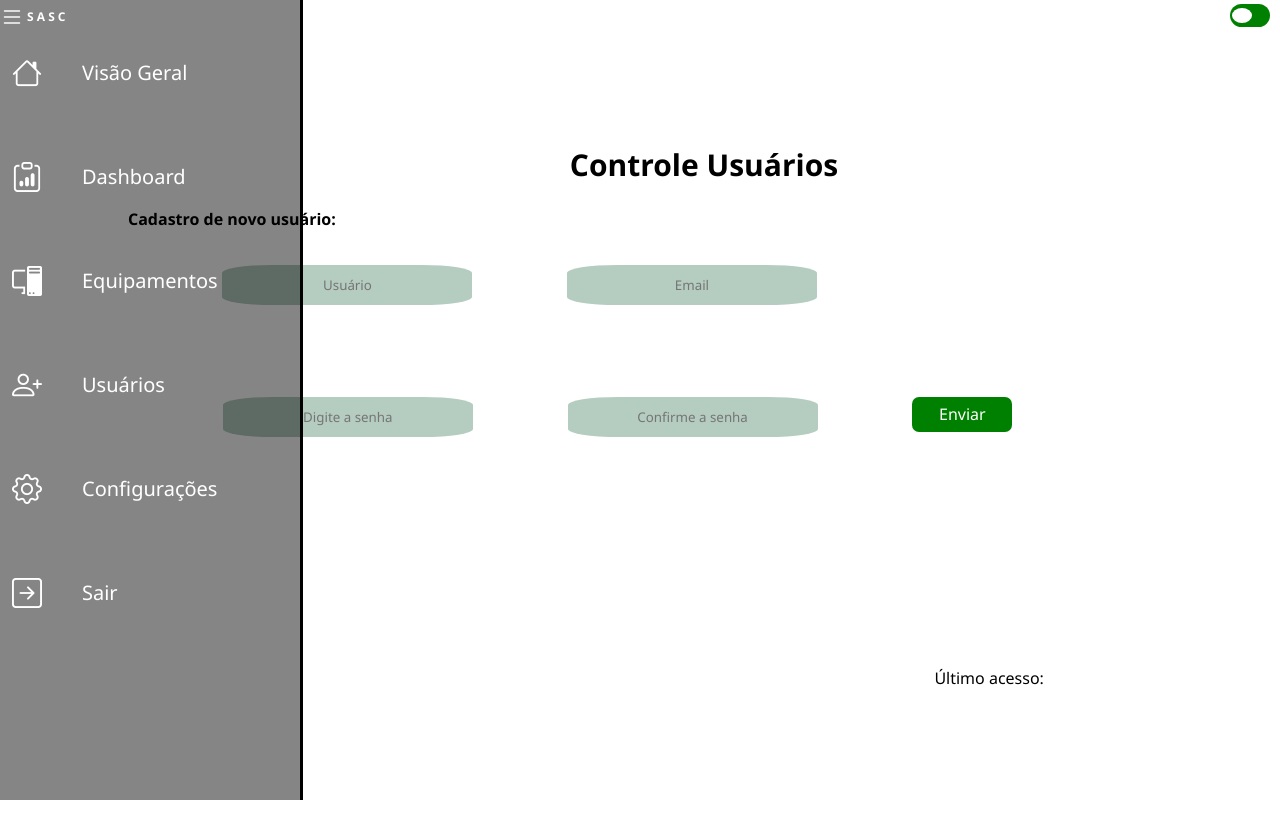
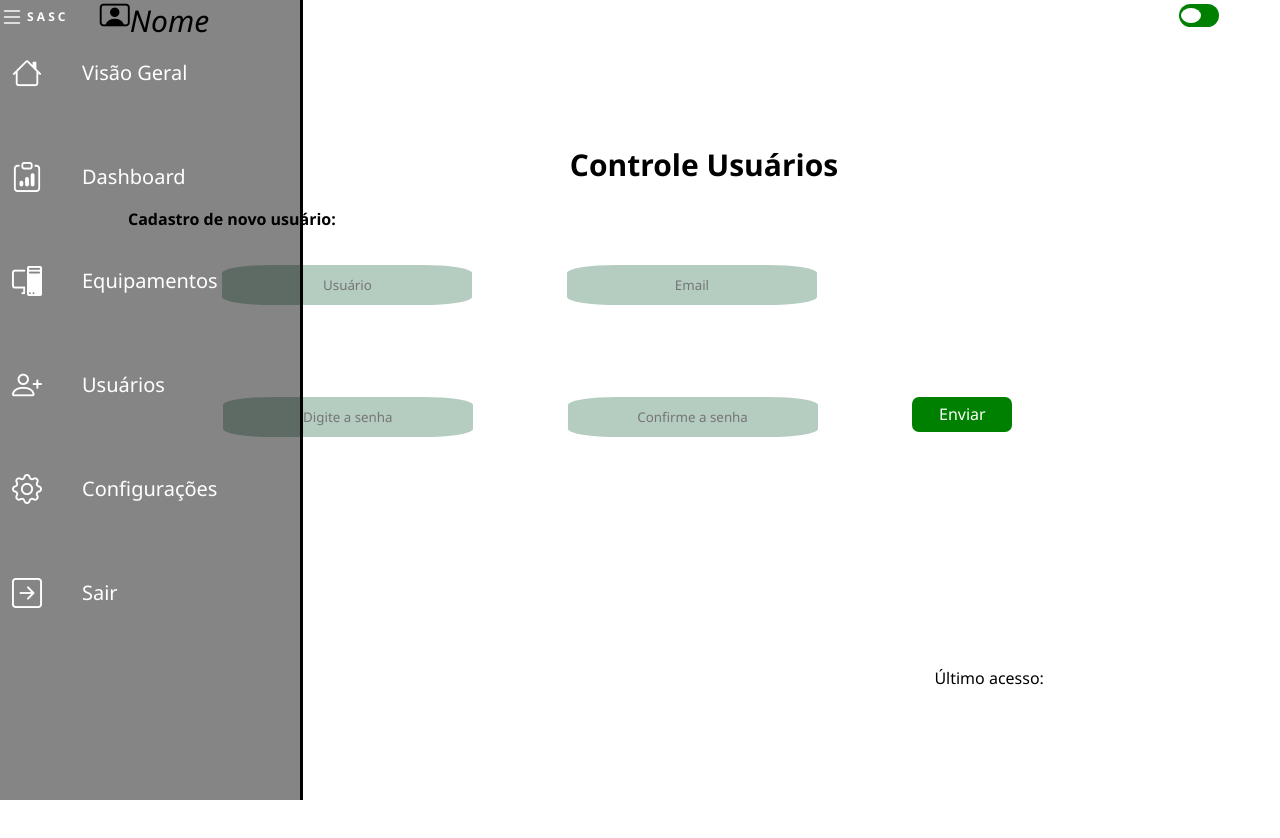
Before and after one commit to devdeluan/CadastroUsuario, a plain HTML site: page index.html in a window 1280 px wide. Shown: the top 838 px of the page. Drawn offline with nearby package versions, Linux system fonts and the light colour scheme.

Commit message:
Cadastro2

```diff
--- a/index.html
+++ b/index.html
@@ -11,6 +11,7 @@
 </head>
 <body>
     <header>
+        <i class="bi bi-person-video"> Nome</i>
         <div class="container">
             <label>
                 <input type="checkbox" class="checkbox">
--- a/style.css
+++ b/style.css
@@ -10,9 +10,20 @@ body {
 
 
 header {
+    width: 90%;
     height: 80px;
     display: flex;
     align-items:flex-start;
+    margin-left: 6%;
+}
+
+header > i {
+    color: black;
+    font-size: 30px;
+    margin-left: 2%;
+    display: flex;
+    align-items: normal;
+
 }
 
 .container {
@@ -127,7 +138,7 @@ ul li.item-menu {
 }
 
 ul li.item-menu:hover {
-    background: #ff0077;
+    background: green;
 
 
 }
```
